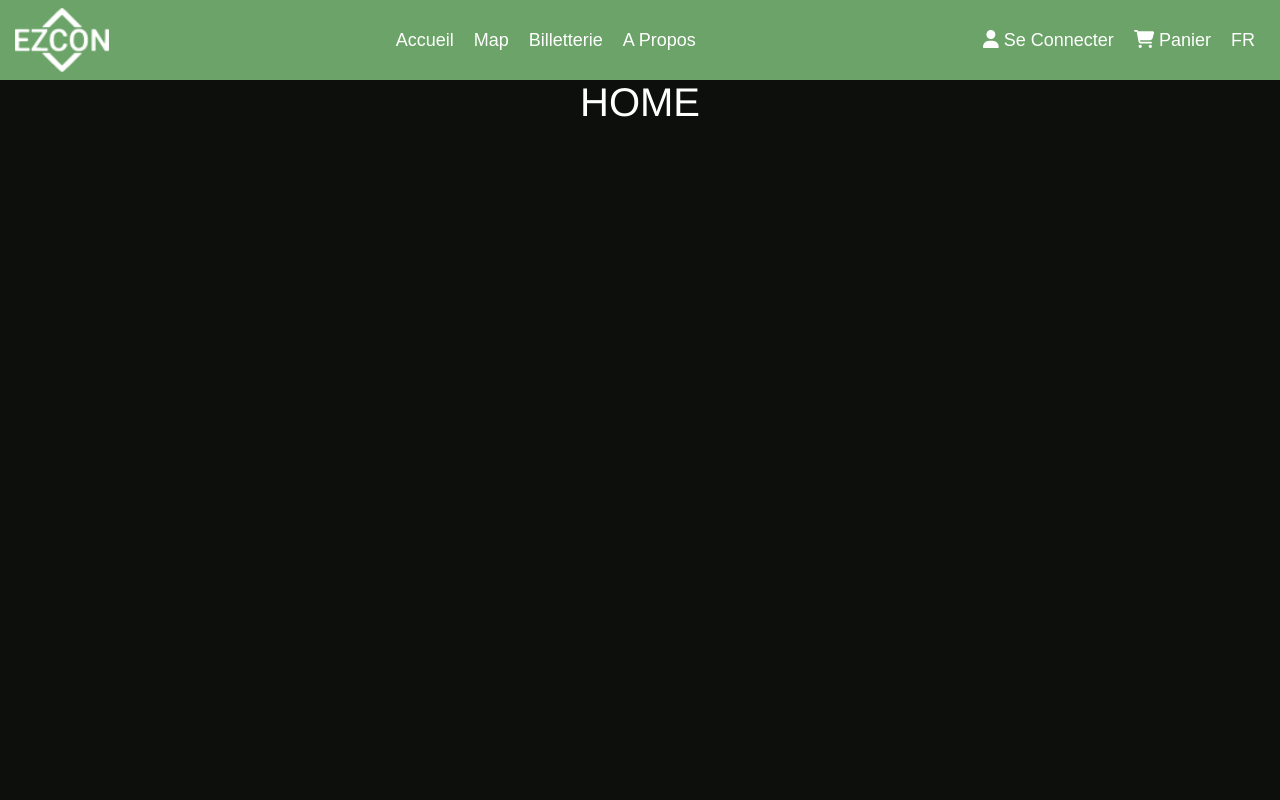
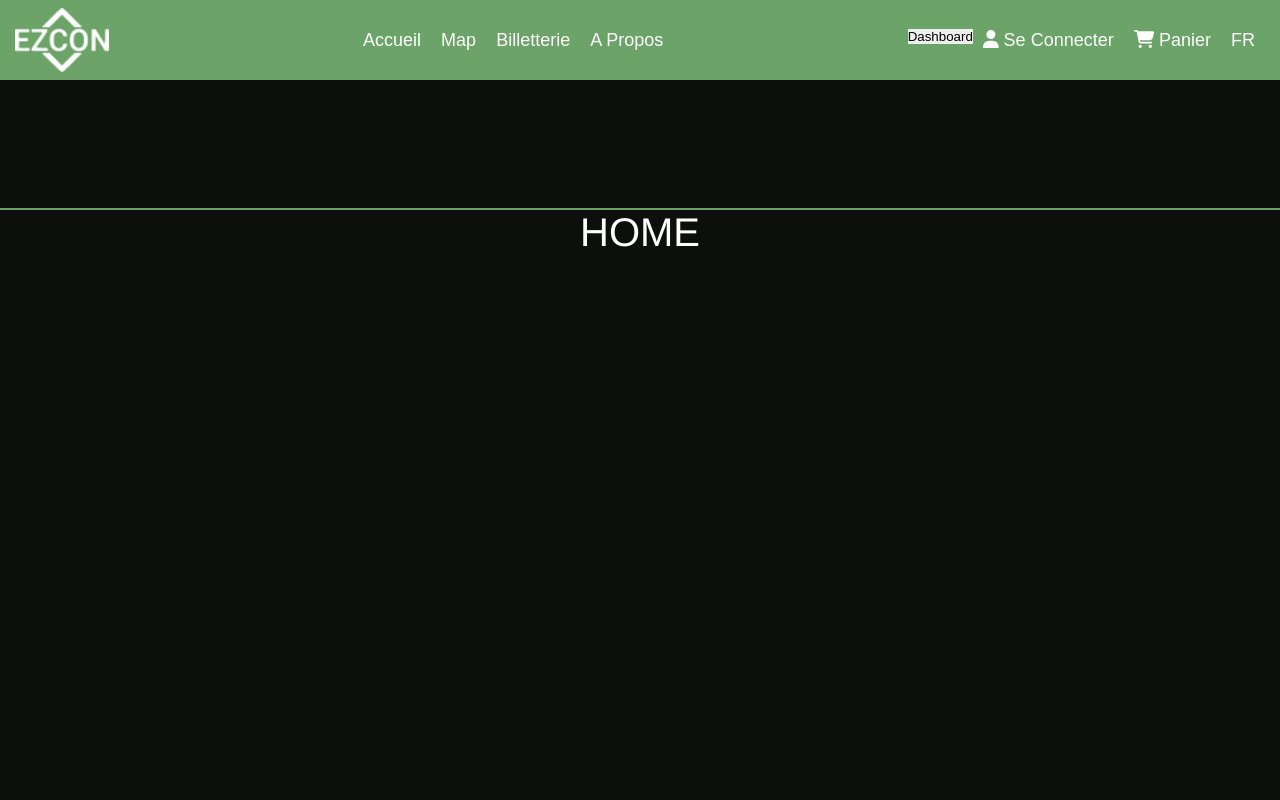
Before and after one commit to SunoWhere/Chokbar-Project, a Vue app in the folder client/: page / in a window 1280 px wide. Shown: the top 800 px of the page. Built offline with nearby package versions, Linux system fonts and the light colour scheme.

Commit message:
Banderole

```diff
--- a/client/src/App.vue
+++ b/client/src/App.vue
@@ -32,7 +32,7 @@ export default {
   --c-ancient-green: #6D9777;
 
   /* Buttons */
-  --c-dark-grey: #1E1E1E;
+  --c-dark-grey: rgb(30, 30, 30, 0.8);
 
   /* Background colors */
   --c-background: #0C0F0B;
--- a/client/src/components/Banderole.vue
+++ b/client/src/components/Banderole.vue
@@ -1,11 +1,22 @@
 <template>
+  <div class="nav-banner">
 
+  </div>
 </template>
 
 <style scoped>
-
+.nav-banner {
+  height: 130px;
+  background: transparent;
+  border-bottom: solid 2px var(--c-asparagus);
+}
 </style>
 
 <script>
+export default {
+  name: 'BanderoleSection',
+  props: {
 
+  },
+}
 </script>
--- a/client/src/components/NavBar.vue
+++ b/client/src/components/NavBar.vue
@@ -14,6 +14,7 @@
       </li>
     </ul>
     <ul class="nav-list">
+      <li><button class="nav-btn">Dashboard</button></li>
       <li><button class="nav-item underline-animation"><font-awesome-icon icon="fa-solid fa-user" /> Se Connecter</button></li>
       <li><button class="nav-item underline-animation"><font-awesome-icon icon="fa-solid fa-cart-shopping" /> Panier</button></li>
       <li><button class="nav-item underline-animation">FR</button></li>
@@ -35,8 +36,7 @@ nav {
 img {
   height: 80%;
   width: auto;
-  margin: 0 10px;
-  margin-left: 15px;
+  margin: 0 10px 0 15px;
 }
 
 .nav-list {
@@ -58,6 +58,11 @@ img {
   cursor: pointer;
   margin: 0 10px;
   padding: 3px 0;
+}
+
+.nav-btn {
+  border: none;
+  background-color: ;
 }
 
 .underline-animation::after {
@@ -85,7 +90,6 @@ img {
 
 .dropdown-list {
   list-style: none;
-  /*display: none;*/
   opacity: 0;
   visibility: hidden;
   position: absolute;
@@ -98,7 +102,6 @@ img {
 }
 
 #dropdown:hover .dropdown-list {
-  /*display: block;*/
   opacity: 1;
   visibility: visible;
 }
@@ -120,10 +123,10 @@ img {
 <script>
 
 export default {
-    name: 'NavBar',
-    props: {
+  name: 'NavBar',
+  props: {
 
-        },
+      },
   components: {
 
   },
--- a/client/src/views/HomeView.vue
+++ b/client/src/views/HomeView.vue
@@ -1,14 +1,17 @@
 <template>
   <div class="home">
+    <Banderole/>
     HOME
   </div>
 </template>
 
 <script>
+import Banderole from '@/components/Banderole.vue';
 
 export default {
   name: 'HomeView',
   components: {
+    Banderole
   },
   metaInfo() {
     return {
```
